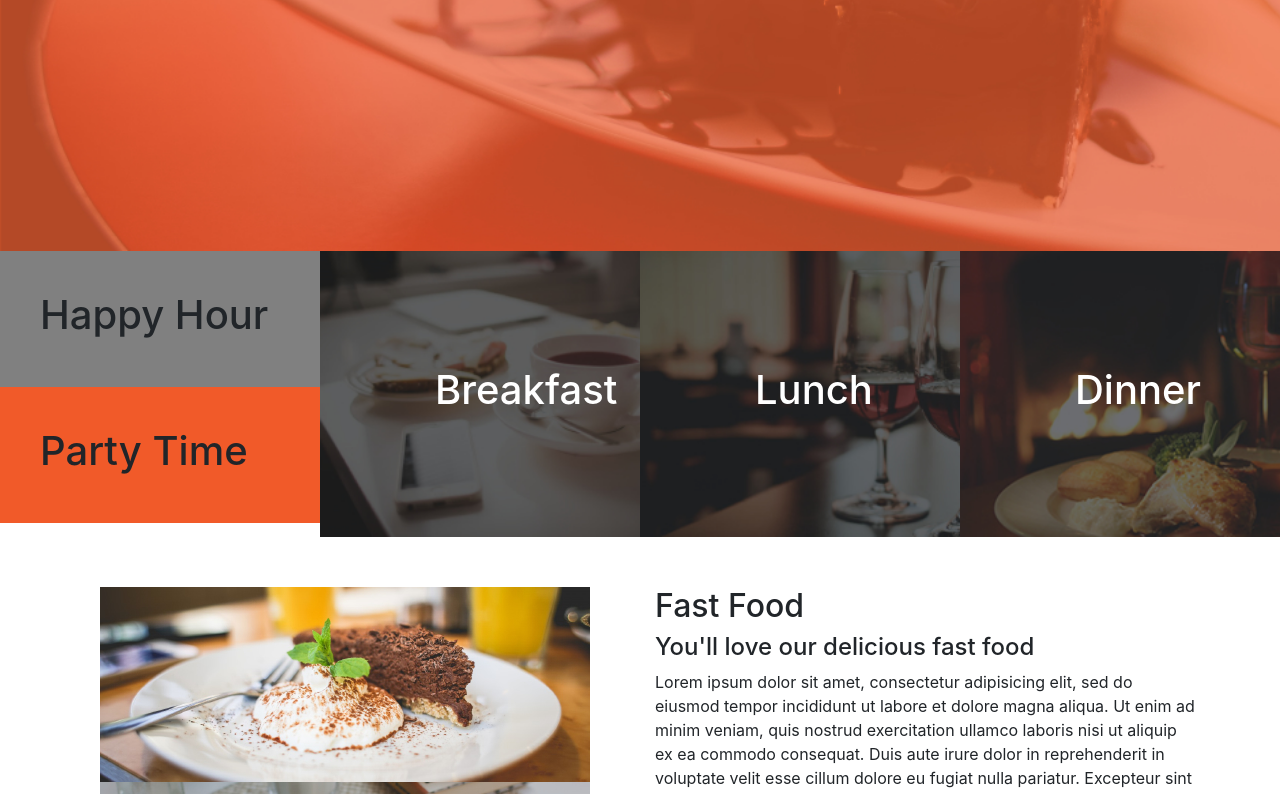
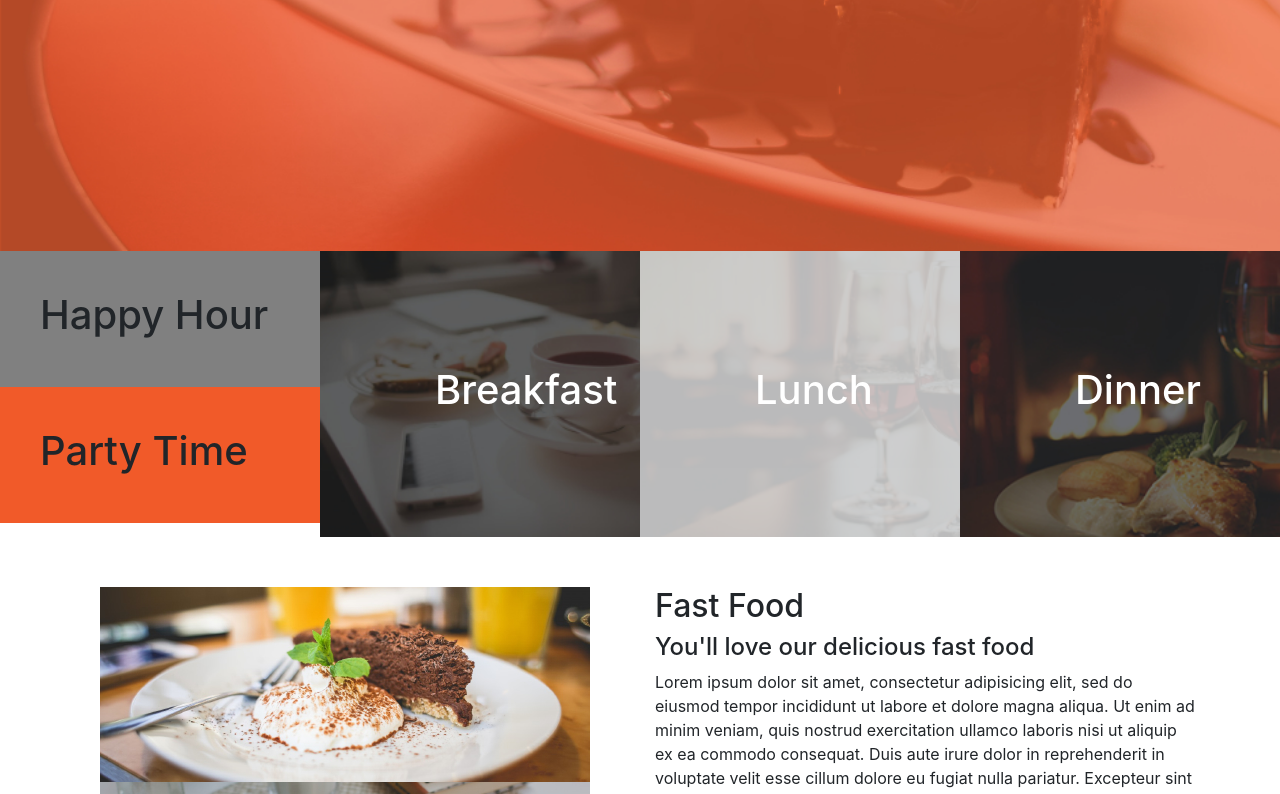
Before and after one commit to JuneMuoti/Calculator, a plain HTML site: page anitas-kitchen-project/index.html in a window 1280 px wide. In both pictures the pointer is over the element "Lunch". Shown: the part 549-1343 px from the top of the page. Drawn offline with Linux system fonts and the light colour scheme; files whose address does not match are found by name.

Commit message:
git add lunch  hoover

```diff
--- a/anitas-kitchen-project/css/styles.css
+++ b/anitas-kitchen-project/css/styles.css
@@ -33,6 +33,9 @@ background-repeat: no-repeat;
   background-image: url("/home/june/Documents/anitas-kitchen-project/assets/foodtop/lunch.jpg");
   background-size: cover;
   padding:115px;
+}
+#lunch:hover { color: white;
+  opacity: 0.3
 }
 #party{
   background-color: #F15A29;
```
